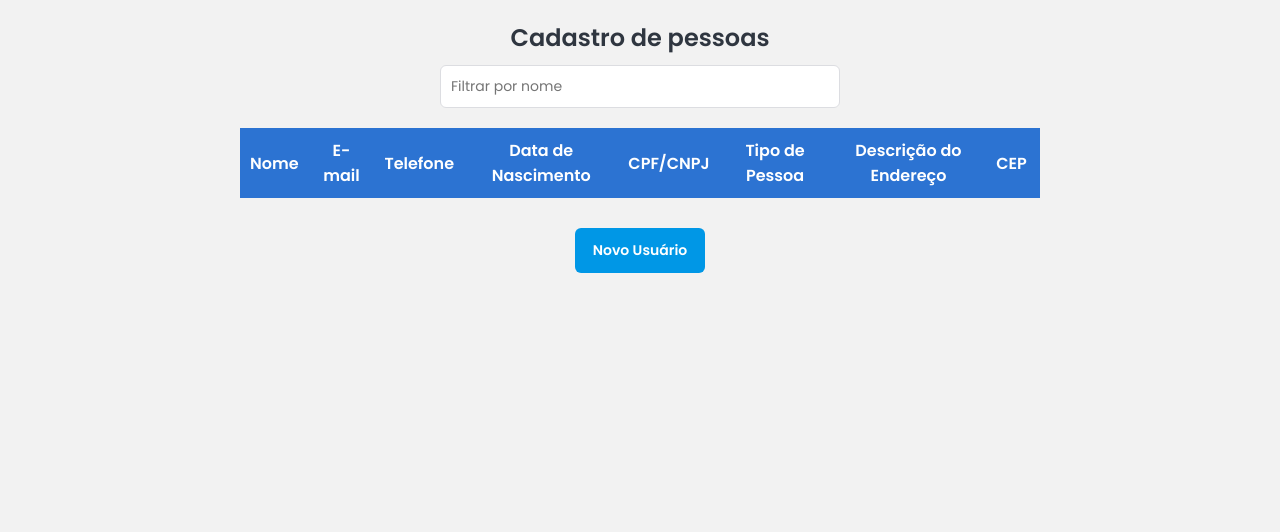
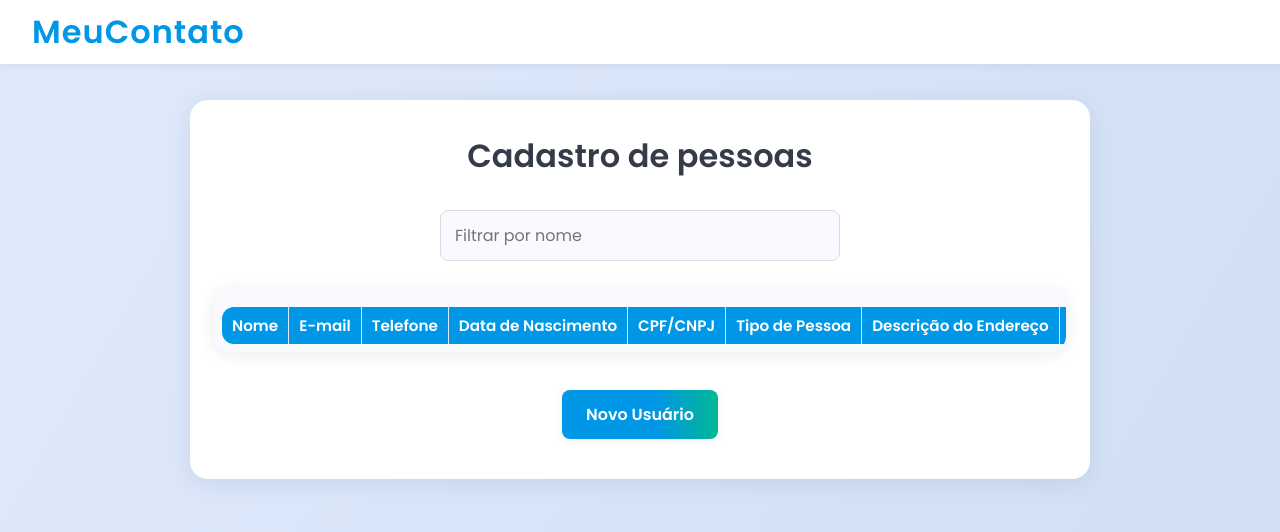
Before and after one commit to guilhermemorigi/MeuContato, a React (Create React App) app in the folder frontend/: page / in a window 1280 px wide. Shown: the top 532 px of the page. Built offline with nearby package versions, Linux system fonts and the light colour scheme.

Commit message:
acrescenta novas alterações no projeto

```diff
--- a/frontend/src/App.js
+++ b/frontend/src/App.js
@@ -9,17 +9,48 @@ import Grid from "./components/Grid";
 import axios from "axios";
 import styled from "styled-components";
 
+const Header = styled.header`
+  width: 100vw;
+  height: 64px;
+  background: #fff;
+  box-shadow: 0 2px 8px rgba(44, 62, 80, 0.07);
+  display: flex;
+  align-items: center;
+  position: fixed;
+  top: 0;
+  left: 0;
+  z-index: 10;
+`;
+
+const Logo = styled.div`
+  font-size: 2rem;
+  font-weight: 700;
+  color: #0097e6;
+  margin-left: 32px;
+  letter-spacing: 1px;
+  font-family: 'Poppins', sans-serif;
+`;
+
 const Container = styled.div`
   width: 100%;
-  max-width: 800px;
-  margin-top: 20px;
+  max-width: 900px;
+  margin: 100px auto 0 auto;
   display: flex;
   flex-direction: column;
   align-items: center;
-  gap: 10px;
+  gap: 18px;
+  background: #fff;
+  border-radius: 18px;
+  box-shadow: 0 4px 24px rgba(44, 62, 80, 0.10);
+  padding: 32px 24px 40px 24px;
 `;
 
-const Title = styled.h2``;
+const Title = styled.h2`
+  font-size: 2rem;
+  font-weight: 600;
+  color: #353b48;
+  margin-bottom: 12px;
+`;
 
 function App() {
   const [users, setUsers] = useState([]);
@@ -41,9 +72,11 @@ function App() {
 
   return (
     <>
+      <Header>
+        <Logo>MeuContato</Logo>
+      </Header>
       <Container>
         <Title>Cadastro de pessoas</Title>
-
         {/* Se estiver editando ou criando, mostra o Form, senão mostra a Grid */}
         {onEdit !== null ? (
           <Form
--- a/frontend/src/components/Form.js
+++ b/frontend/src/components/Form.js
@@ -7,50 +7,71 @@ import { toast } from "react-toastify";
 const FormContainer = styled.form`
   display: grid;
   grid-template-columns: repeat(auto-fit, minmax(300px, 1fr));
-  gap: 30px;
-  background-color: #fff;
-  padding: 40px;
-  box-shadow: 0px 0px 5px #ccc;
-  border-radius: 5px;
-
+  gap: 28px;
+  background: #f8faff;
+  padding: 36px 28px 28px 28px;
+  box-shadow: 0 2px 16px rgba(44, 62, 80, 0.10);
+  border-radius: 16px;
   width: 100%;
-  max-width: 2000px;
-  margin: 20px auto;
+  max-width: 1200px;
+  margin: 0 auto 18px auto;
 `;
 
 const InputArea = styled.div`
   display: flex;
   flex-direction: column;
+  gap: 6px;
 `;
 
 const Input = styled.input`
   width: 100%;
-  padding: 0 10px;
-  border: 1px solid #bbb;
-  border-radius: 5px;
-  height: 40px;
+  padding: 0 12px;
+  border: 1.5px solid #dcdde1;
+  border-radius: 8px;
+  height: 42px;
   box-sizing: border-box;
+  background: #fff;
+  font-size: 1rem;
+  color: #353b48;
+  transition: border 0.2s, box-shadow 0.2s;
+  &:focus {
+    border-color: #0097e6;
+    outline: none;
+    box-shadow: 0 0 6px rgba(0, 151, 230, 0.18);
+  }
 `;
 
-const Label = styled.label``;
+const Label = styled.label`
+  font-size: 1rem;
+  font-weight: 500;
+  color: #0097e6;
+`;
 
 const ButtonArea = styled.div`
   display: grid;
-  grid-template-columns: repeat(auto-fit, minmax(300px, 1fr));
-  gap: 30px;
+  grid-template-columns: repeat(auto-fit, minmax(200px, 1fr));
+  gap: 18px;
   grid-column: 1 / -1;
-  margin-top: 10px;
+  margin-top: 18px;
 `;
 
 const Button = styled.button`
   width: 100%;
-  padding: 10px 20px;
+  padding: 12px 0;
   cursor: pointer;
-  border-radius: 5px;
+  border-radius: 8px;
   border: none;
-  background-color: #2c73d2;
-  color: white;
-  height: 42px;
+  background: linear-gradient(90deg, #0097e6 60%, #00b894 100%);
+  color: #fff;
+  font-size: 1rem;
+  font-weight: 600;
+  height: 44px;
+  box-shadow: 0 1px 4px rgba(44, 62, 80, 0.07);
+  transition: background 0.3s, transform 0.2s;
+  &:hover {
+    background: linear-gradient(90deg, #40739e 60%, #00b894 100%);
+    transform: translateY(-1px) scale(1.04);
+  }
 `;
 
 const Form = ({ getUsers, onEdit, setOnEdit, onBack }) => {
@@ -73,18 +94,47 @@ const Form = ({ getUsers, onEdit, setOnEdit, onBack }) => {
     if (onEdit) {
       const editData = { ...onEdit };
       if (editData.data_nascimento) {
-        const date = new Date(editData.data_nascimento);
-        if (!isNaN(date)) {
-          editData.data_nascimento = date.toISOString().slice(0, 10);
+        // Se vier no formato dd/MM/yyyy, converte para yyyy-MM-dd
+        if (/^\d{2}\/\d{2}\/\d{4}$/.test(editData.data_nascimento)) {
+          const [dia, mes, ano] = editData.data_nascimento.split("/");
+          editData.data_nascimento = `${ano}-${mes}-${dia}`;
+        } else {
+          // Se já for ISO ou Date, mantém o tratamento anterior
+          const date = new Date(editData.data_nascimento);
+          if (!isNaN(date)) {
+            editData.data_nascimento = date.toISOString().slice(0, 10);
+          }
         }
       }
       setFormData(editData);
     }
   }, [onEdit]);
 
+  // Função para formatar telefone brasileiro (com DDD)
+  const formatPhone = (value) => {
+    // Remove tudo que não for dígito
+    value = value.replace(/\D/g, "");
+    // Formato (99) 99999-9999 ou (99) 9999-9999
+    if (value.length > 11) value = value.slice(0, 11);
+    if (value.length > 10) {
+      value = value.replace(/(\d{2})(\d{5})(\d{4})/, "($1) $2-$3");
+    } else if (value.length > 6) {
+      value = value.replace(/(\d{2})(\d{4,5})(\d{0,4})/, "($1) $2-$3");
+    } else if (value.length > 2) {
+      value = value.replace(/(\d{2})(\d{0,5})/, "($1) $2");
+    } else {
+      value = value.replace(/(\d{0,2})/, "($1");
+    }
+    return value;
+  };
+
   const handleChange = (e) => {
     const { name, value } = e.target;
-    setFormData({ ...formData, [name]: value });
+    if (name === "fone") {
+      setFormData({ ...formData, [name]: formatPhone(value) });
+    } else {
+      setFormData({ ...formData, [name]: value });
+    }
   };
 
   const handleCpfCnpjChange = (e) => {
--- a/frontend/src/components/Grid.js
+++ b/frontend/src/components/Grid.js
@@ -1,40 +1,96 @@
 import axios from "axios";
 import styled from "styled-components";
 import { toast } from "react-toastify";
+
+// Função utilitária para formatar telefone brasileiro
+function formatPhone(value) {
+  if (!value) return "";
+  const onlyNums = value.replace(/\D/g, "");
+  if (onlyNums.length === 11) {
+    // (99) 99999-9999
+    return onlyNums.replace(/(\d{2})(\d{5})(\d{4})/, "($1) $2-$3");
+  } else if (onlyNums.length === 10) {
+    // (99) 9999-9999
+    return onlyNums.replace(/(\d{2})(\d{4})(\d{4})/, "($1) $2-$3");
+  }
+  return value;
+}
+
+// Função utilitária para formatar CPF e CNPJ
+function formatCpfCnpj(value) {
+  if (!value) return "";
+  const onlyNums = value.replace(/\D/g, "");
+  if (onlyNums.length === 11) {
+    return onlyNums.replace(/(\d{3})(\d{3})(\d{3})(\d{2})/, "$1.$2.$3-$4");
+  } else if (onlyNums.length === 14) {
+    return onlyNums.replace(
+      /(\d{2})(\d{3})(\d{3})(\d{4})(\d{2})/,
+      "$1.$2.$3/$4-$5"
+    );
+  }
+  return value;
+}
 
 const TableWrapper = styled.div`
   width: 100%;
   overflow-x: auto;
   margin-bottom: 20px;
+  background: #f8faff;
+  border-radius: 16px;
+  box-shadow: 0 2px 16px rgba(44, 62, 80, 0.1);
+  padding: 18px 8px 8px 8px;
 `;
 
 const Table = styled.table`
   min-width: 1200px;
   width: 100%;
-  border-collapse: collapse;
+  border-collapse: separate;
+  border-spacing: 0;
   background: #fff;
-  box-shadow: 0px 0px 5px #ccc;
-  border-radius: 5px;
+  border-radius: 12px;
+  overflow: hidden;
 `;
 
 const Th = styled.th`
-  padding: 10px;
-  background: #2c73d2;
+  padding: 7px 10px; /* altura reduzida */
+  background: #0097e6; /* azul sólido, sem gradiente esverdeado */
   color: #fff;
+  font-size: 0.95rem; /* levemente menor */
+  font-weight: 600;
+  border-right: 1px solid #e0eafc;
+  white-space: nowrap; /* força uma linha só */
+  overflow: hidden;
+  text-overflow: ellipsis;
+  text-align: center;
+  &:last-child {
+    border-right: none;
+  }
 `;
 
 const Td = styled.td`
-  padding: 10px;
-  border-bottom: 1px solid #eee;
-  text-align: left;
+  padding: 12px 10px;
+  border-bottom: 1px solid #f1f2f6;
+  text-align: center;
+  white-space: nowrap;
+  overflow: hidden;
+  text-overflow: ellipsis;
+  font-size: 0.98rem;
 `;
 
 const Button = styled.button`
-  padding: 5px 10px;
-  margin-right: 5px;
-  border-radius: 5px;
+  padding: 7px 16px;
+  margin-right: 6px;
+  border-radius: 6px;
   border: none;
   cursor: pointer;
+  font-size: 0.97rem;
+  font-weight: 600;
+  box-shadow: 0 1px 4px rgba(44, 62, 80, 0.07);
+  transition: background 0.2s, transform 0.15s;
+  &:hover {
+    filter: brightness(1.08);
+    transform: translateY(-1px) scale(1.04);
+  }
 `;
 
 const Grid = ({ users, setOnEdit, setUsers }) => {
@@ -75,9 +131,9 @@ const Grid = ({ users, setOnEdit, setUsers }) => {
             <tr key={user.id}>
               <Td>{user.nome}</Td>
               <Td>{user.email}</Td>
-              <Td>{user.fone}</Td>
+              <Td>{formatPhone(user.fone)}</Td>
               <Td>{user.data_nascimento}</Td>
-              <Td>{user.cpf}</Td>
+              <Td>{formatCpfCnpj(user.cpf)}</Td>
               <Td>{user.tipo_pessoa}</Td>
               <Td>{user.endereco}</Td>
               <Td>{user.cep}</Td>
@@ -99,7 +155,9 @@ const Grid = ({ users, setOnEdit, setUsers }) => {
                   Excluir
                 </Button>
                 <a
-                  href={`https://wa.me/${user.fone.replace(/\D/g, "")}`}
+                  href={`https://wa.me/55${
+                    user.fone ? user.fone.replace(/\D/g, "") : ""
+                  }`}
                   target="_blank"
                   rel="noopener noreferrer"
                   style={{
@@ -109,7 +167,31 @@ const Grid = ({ users, setOnEdit, setUsers }) => {
                   }}
                   title="Chamar no WhatsApp"
                 >
-                  🟢
+                  <svg
+                    xmlns="http://www.w3.org/2000/svg"
+                    width="24"
+                    height="24"
+                    viewBox="0 0 24 24"
+                    fill="none"
+                  >
+                    <g id="SVGRepo_bgCarrier" stroke-width="0"></g>
+                    <g
+                      id="SVGRepo_tracerCarrier"
+                      stroke-linecap="round"
+                      stroke-linejoin="round"
+                    ></g>
+                    <g id="SVGRepo_iconCarrier">
+                      <path
+                        d="M17.472 14.382c-.297-.149-1.758-.867-2.03-.967-.273-.099-.471-.148-.67.15-.197.297-.767.966-.94 1.164-.173.199-.347.223-.644.075-.297-.149-1.255-.463-2.39-1.475-.883-.788-1.48-1.761-1.653-2.059-.173-.297-.018-.458.13-.606.134-.133.298-.347.446-.52.151-.174.2-.298.3-.497.099-.198.05-.372-.025-.521-.075-.148-.669-1.611-.916-2.206-.242-.579-.487-.5-.669-.51-.173-.008-.372-.01-.571-.01-.198 0-.52.074-.792.372-.272.297-1.04 1.016-1.04 2.479 0 1.462 1.065 2.875 1.213 3.074.149.198 2.095 3.2 5.077 4.363.709.306 1.262.489 1.694.626.712.227 1.36.195 1.872.118.571-.085 1.758-.719 2.006-1.413.248-.695.248-1.29.173-1.414-.074-.124-.272-.198-.57-.347zm-5.421 7.617h-.001a9.87 9.87 0 0 1-4.988-1.357l-.358-.213-3.717.982.993-3.627-.233-.373A9.86 9.86 0 0 1 0 11.974C0 5.364 5.373 0 12 0c3.192 0 6.188 1.244 8.438 3.504A11.822 11.822 0 0 1 24 11.974c0 6.627-5.373 12.025-12 12.025zm10.477-12.025c-.013-2.243-.729-4.366-2.077-6.155C15.925 1.527 12.13.272 8.608 2.021 5.085 3.77 2.929 7.3 3.001 11.025c.072 3.725 2.34 7.13 5.863 8.879.813.406 1.626.688 2.505.825.84.13 1.66.112 2.465-.054.797-.165 1.56-.463 2.292-.888l.363-.217 2.188.583-.586-2.127.235-.374c.522-.832.922-1.73 1.183-2.67.26-.94.386-1.917.37-2.91z"
+                        fill="#25D366"
+                      ></path>
+                      <path
+                        d="M20.52 3.823C18.27 1.563 15.274.319 12.082.319 5.455.319.082 5.684.082 12.293c0 2.162.57 4.263 1.652 6.1l-1.09 3.98a.5.5 0 0 0 .61.61l4.09-1.08a11.87 11.87 0 0 0 5.738 1.563c6.627 0 12-5.365 12-11.974 0-2.162-.57-4.263-1.652-6.1zm-8.438 17.176a9.87 9.87 0 0 1-4.988-1.357l-.358-.213-3.717.982.993-3.627-.233-.373A9.86 9.86 0 0 1 0 11.974C0 5.364 5.373 0 12 0c3.192 0 6.188 1.244 8.438 3.504A11.822 11.822 0 0 1 24 11.974c0 6.627-5.373 12.025-12 12.025zm10.477-12.025c-.013-2.243-.729-4.366-2.077-6.155C15.925 1.527 12.13.272 8.608 2.021 5.085 3.77 2.929 7.3 3.001 11.025c.072 3.725 2.34 7.13 5.863 8.879.813.406 1.626.688 2.505.825.84.13 1.66.112 2.465-.054.797-.165 1.56-.463 2.292-.888l.363-.217 2.188.583-.586-2.127.235-.374c.522-.832.922-1.73 1.183-2.67.26-.94.386-1.917.37-2.91z"
+                        fill="#25D366"
+                        fill-opacity=".2"
+                      ></path>
+                    </g>
+                  </svg>
                 </a>
               </Td>
             </tr>
--- a/frontend/src/styles/global.js
+++ b/frontend/src/styles/global.js
@@ -1,51 +1,72 @@
 import { createGlobalStyle } from "styled-components";
 
 const Global = createGlobalStyle`
+  @import url('https://fonts.googleapis.com/css2?family=Poppins:wght@400;600;700&display=swap');
+
   * {
     margin: 0;
     padding: 0;
     box-sizing: border-box;
-    font-family: 'Poppins', sans-serif;
+    font-family: 'Poppins', Arial, Helvetica, sans-serif;
   }
 
   body {
+    min-height: 100vh;
     width: 100vw;
-    height: 100vh;
-    display: flex;
-    justify-content: center;
-    align-items: flex-start;
-    background-color: #f2f2f2;
+    background: linear-gradient(120deg, #e0eafc 0%, #cfdef3 100%);
     color: #2f3640;
+    -webkit-font-smoothing: antialiased;
+    overflow-x: hidden;
   }
 
   button {
-    background-color: #0097e6;
-    color: white;
+    background: linear-gradient(90deg, #0097e6 60%, #00b894 100%);
+    color: #fff;
     border: none;
-    padding: 12px 18px;
-    border-radius: 6px;
+    padding: 12px 24px;
+    border-radius: 8px;
     cursor: pointer;
-    font-size: 14px;
-    font-weight: bold;
-    transition: background 0.3s;
+    font-size: 1rem;
+    font-weight: 600;
+    box-shadow: 0 2px 8px rgba(44, 62, 80, 0.07);
+    transition: background 0.3s, transform 0.2s;
 
     &:hover {
-      background-color: #40739e;
+      background: linear-gradient(90deg, #40739e 60%, #00b894 100%);
+      transform: translateY(-2px) scale(1.03);
     }
   }
 
   input {
-    padding: 10px;
-    border: 1px solid #dcdde1;
-    border-radius: 6px;
-    font-size: 14px;
-    transition: all 0.2s;
+    padding: 12px 14px;
+    border: 1.5px solid #dcdde1;
+    border-radius: 8px;
+    font-size: 1rem;
+    background: #f8faff;
+    color: #353b48;
+    margin-bottom: 8px;
+    transition: border 0.2s, box-shadow 0.2s;
 
     &:focus {
       border-color: #0097e6;
       outline: none;
-      box-shadow: 0 0 4px rgba(0, 151, 230, 0.4);
+      box-shadow: 0 0 6px rgba(0, 151, 230, 0.18);
     }
+  }
+
+  ::selection {
+    background: #0097e6;
+    color: #fff;
+  }
+
+  /* Scrollbar estilizada */
+  ::-webkit-scrollbar {
+    width: 8px;
+    background: #e0eafc;
+  }
+  ::-webkit-scrollbar-thumb {
+    background: #b2bec3;
+    border-radius: 8px;
   }
 `;
 
```
Also changed, not shown: 1 other file (tests, documents, lock files or other folders).
